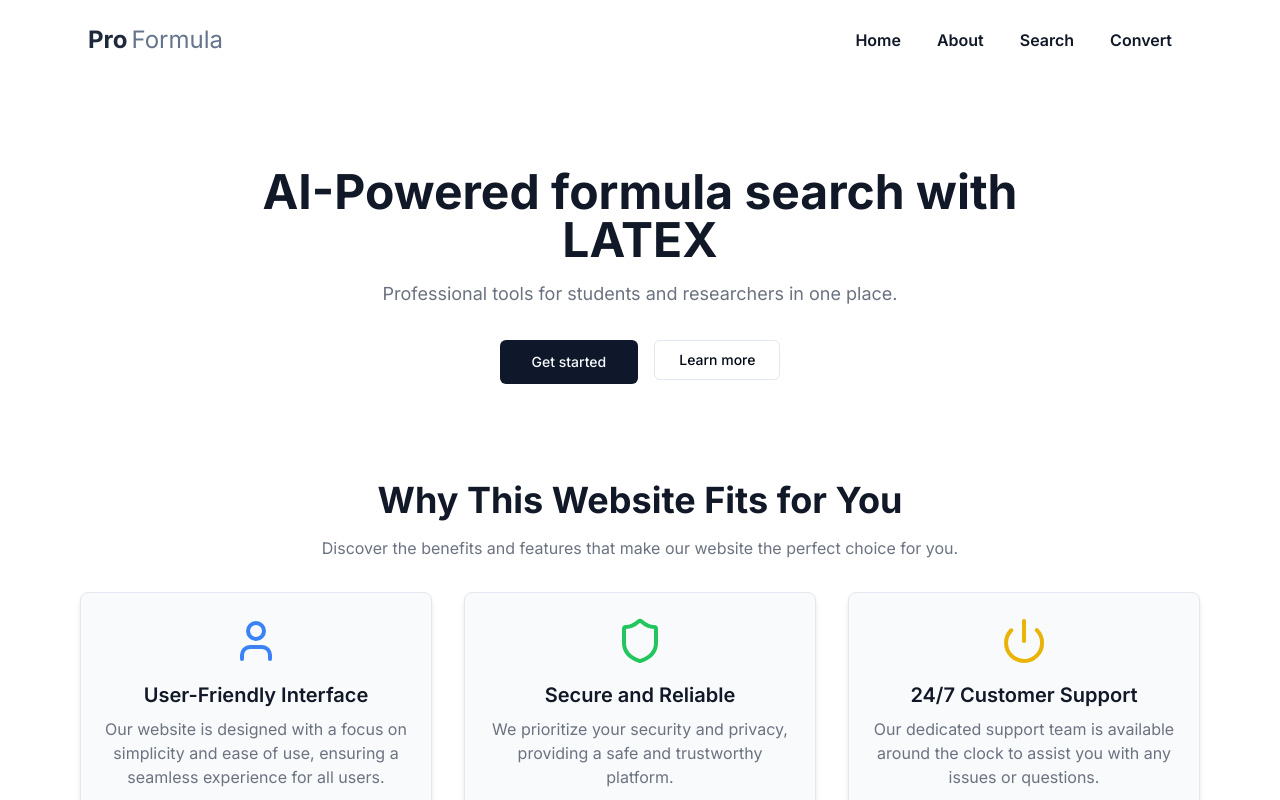
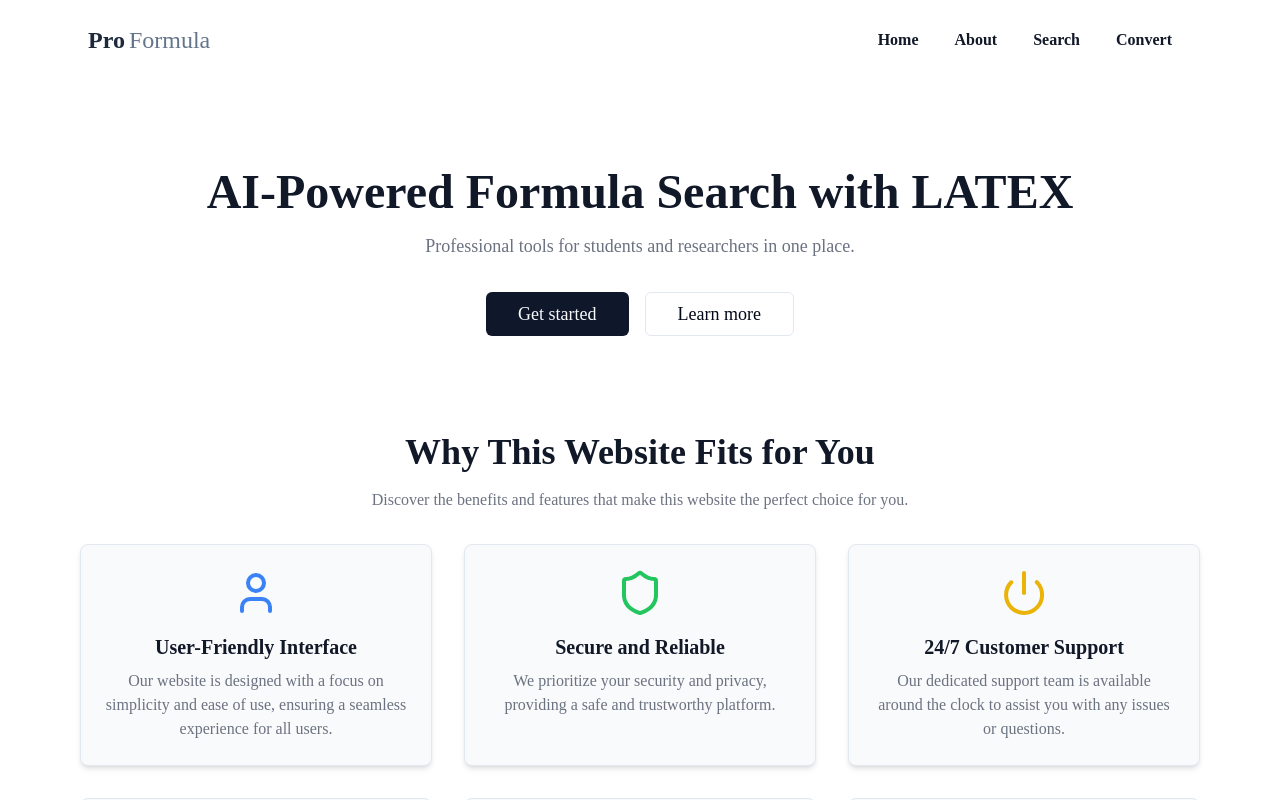
Before and after one commit to Seokhyeon315/latex-generator-ai, a Next.js app: page / in a window 1280 px wide. Shown: the top 800 px of the page. Built offline with nearby package versions, Linux system fonts and the light colour scheme.

Commit message:
Update font style

```diff
--- a/app/about/page.tsx
+++ b/app/about/page.tsx
@@ -8,10 +8,10 @@ export default function AboutPage() {
                     <div className="grid gap-12">
                         <div>
                             <h2 className="text-3xl font-bold lg:text-4xl">The Vision</h2>
-                            <p className="mt-2 text-muted-foreground">
+                            <p className="mt-2 text-base lg:text-lg">
                                 Numerous principles and formulas discovered by humans throughout history have been written in paper books or stored online as digital data, and people who have studied the knowledge have an advantage in searching and accessing such formulas. However, because the human brain has limitations in remembering all the information, artificial intelligence has been rising technology to learn the knowledge and help humans.
                             </p>
-                            <p className="mt-4 text-muted-foreground">
+                            <p className="mt-4 text-base lg:text-lg">
                                 Although there are many equations or formulas other than mathematics and science, I wanted to focus on helping students and researchers in engineering or science fields. With a chance to participate in &apos;The Google Gemini API Competition&apos;, I wanted to build a website to provide services such as searching formulas, and getting latex for equations easily, ultimately reducing the time used to search formulas and digitize these formulas.
                             </p>
                         </div>
--- a/app/layout.tsx
+++ b/app/layout.tsx
@@ -1,15 +1,22 @@
 import type { Metadata } from "next";
 import 'katex/dist/katex.min.css';
-import { Inter as FontSans } from "next/font/google"
+import { Manrope } from 'next/font/google'
 import "@/styles/globals.css"
 import { cn } from "@/lib/utils"
 import { Navbar } from "@/components/Navbar";
 import Footer from "@/components/Footer";
 import { Toaster } from '@/components/ui/sonner'
 
-const fontSans = FontSans({
-  subsets: ["latin"],
-  variable: "--font-sans",
+const fontHeading = Manrope({
+  subsets: ['latin'],
+  display: 'swap',
+  variable: '--font-heading',
+})
+
+const fontBody = Manrope({
+  subsets: ['latin'],
+  display: 'swap',
+  variable: '--font-body',
 })
 
 export const dynamic = 'force-dynamic'
@@ -17,6 +24,12 @@ export const dynamic = 'force-dynamic'
 export const metadata: Metadata = {
   title: "Pro Formula",
   description: "Pro Formula is a tool that helps you to find the formula of any equation. You can search the equation name or upload an image of your formula with Latex form quickly.",
+  icons: {
+    icon: '/favicon.ico',
+    shortcut: '/favicon-16x16.png',
+    apple: '/apple-touch-icon.png'
+  },
+
 };
 
 export default function RootLayout({
@@ -27,8 +40,10 @@ export default function RootLayout({
   return (
     <html lang="en">
       <body className={cn(
-        'font-sans antialiased',
-        fontSans.variable
+        'antialiased',
+        fontHeading.variable,
+        fontBody.variable,
+
       )}>
         <Toaster position="top-center" />
 
--- a/components/DirectSearchPanel.tsx
+++ b/components/DirectSearchPanel.tsx
@@ -111,19 +111,19 @@ export function DirectSearchPanel({ id }: DirectSearchPanelProps) {
 
                                     <div className="mb-4">
                                         <div className="bg-gray-100 p-4 rounded-lg">
-                                            <h3 className="text-2xl font-bold mb-1">Explanation</h3>
+                                            <h3 className="text-lg font-bold mb-1">Explanation</h3>
                                             <MarkdownRender content={line.formulas[0].explanation} />
                                         </div>
                                     </div>
                                     <div className="mb-4">
                                         <div className="bg-gray-100 p-4 rounded-lg">
-                                            <h3 className="text-2xl font-bold mb-1">Usuage</h3>
+                                            <h3 className="text-lg font-bold mb-1">Usuage</h3>
                                             <MarkdownRender content={line.formulas[0].usage} />
                                         </div>
                                     </div>
 
                                     <div>
-                                        <h3 className="text-2xl font-bold mb-1">LaTeX Code:</h3>
+                                        <h3 className="text-lg font-bold mb-1">LaTeX Code:</h3>
                                         <div className="bg-gray-100 p-4 rounded-lg flex justify-between items-center">
                                             <pre className="overflow-x-auto">
                                                 {line.formulas[0].latexCode}
--- a/components/FormulaRenderer.tsx
+++ b/components/FormulaRenderer.tsx
@@ -6,7 +6,6 @@ import remarkMath from 'remark-math';
 import rehypeKatex from 'rehype-katex';
 import rehypeRaw from 'rehype-raw';
 import DOMPurify from 'dompurify';
-import 'katex/dist/katex.min.css'; // Import KaTeX CSS for styling
 import { cn } from '@/lib/utils';
 
 interface FormulaRendererProps {
--- a/components/Hero.tsx
+++ b/components/Hero.tsx
@@ -7,29 +7,30 @@ import { SVGProps } from "react"
 
 export default function HeroSection() {
     return (
-        <div className="py-20 lg:py-24 flex flex-col items-center justify-center min-h-screen bg-white">
+        <div className="py-20 lg:py-24 px-4 flex flex-col items-center justify-center min-h-screen bg-white">
             <section className="text-center w-full max-w-4xl">
                 <h1 className="text-4xl font-bold text-gray-900 md:text-5xl">
-                    AI-Powered formula search with LATEX
+                    AI-Powered Formula Search with LATEX
                 </h1>
                 <p className="mt-4 text-lg text-gray-500">
                     Professional tools for students and researchers in one place.
                 </p>
                 <div className="mt-8 flex justify-center space-x-4">
                     <Link href="/search">
-                        <Button size={"lg"}>Get started</Button>
+                        <Button size={"lg"} className="text-lg">Get started</Button>
                     </Link>
-                    <Button className="px-6 py-3" variant="outline">
-                        <Link href="/about">
+
+                    <Link href="/about">
+                        <Button className="text-lg" size={'lg'} variant="outline">
                             Learn more
-                        </Link>
-                    </Button>
+                        </Button>
+                    </Link>
                 </div>
             </section>
             <section className="w-full max-w-6xl px-4 py-12 mt-12 bg-white">
                 <h2 className="text-3xl font-bold text-center text-gray-900 md:text-4xl">Why This Website Fits for You</h2>
                 <p className="mt-4 text-center text-gray-500">
-                    Discover the benefits and features that make our website the perfect choice for you.
+                    Discover the benefits and features that make this website the perfect choice for you.
                 </p>
                 <div className="grid gap-8 mt-8 md:grid-cols-2 lg:grid-cols-3">
                     <Card className="p-6 text-center bg-gray-50 rounded-lg shadow-md">
--- a/package.json
+++ b/package.json
@@ -26,7 +26,6 @@
     "dompurify": "^3.1.6",
     "dotenv": "^16.4.5",
     "framer-motion": "^11.3.17",
-    "katex": "^0.16.11",
     "langchain": "^0.2.11",
     "lucia": "^3.2.0",
     "lucide-react": "^0.416.0",
```
Also changed, not shown: styles/globals.css (indentation only), 1 other file (tests, documents, lock files or other folders).
